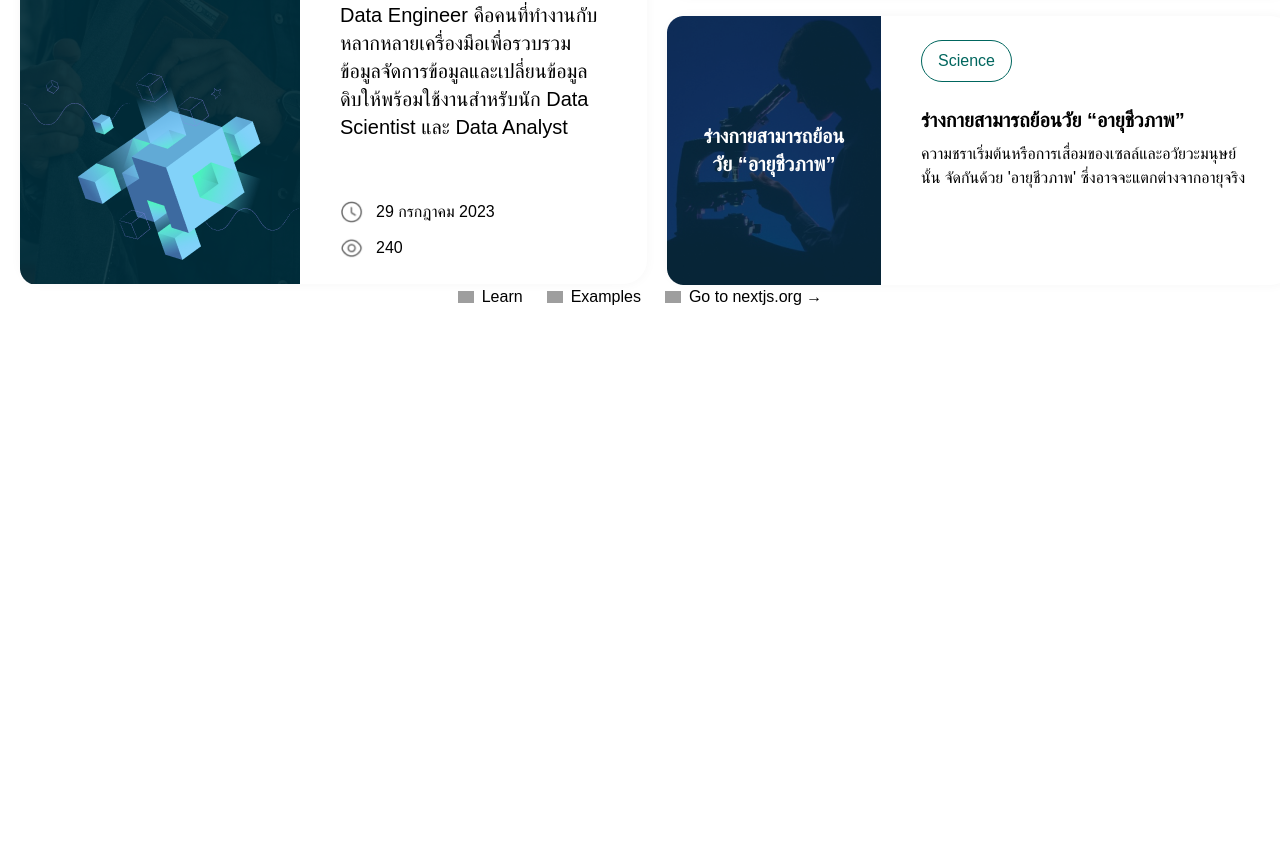
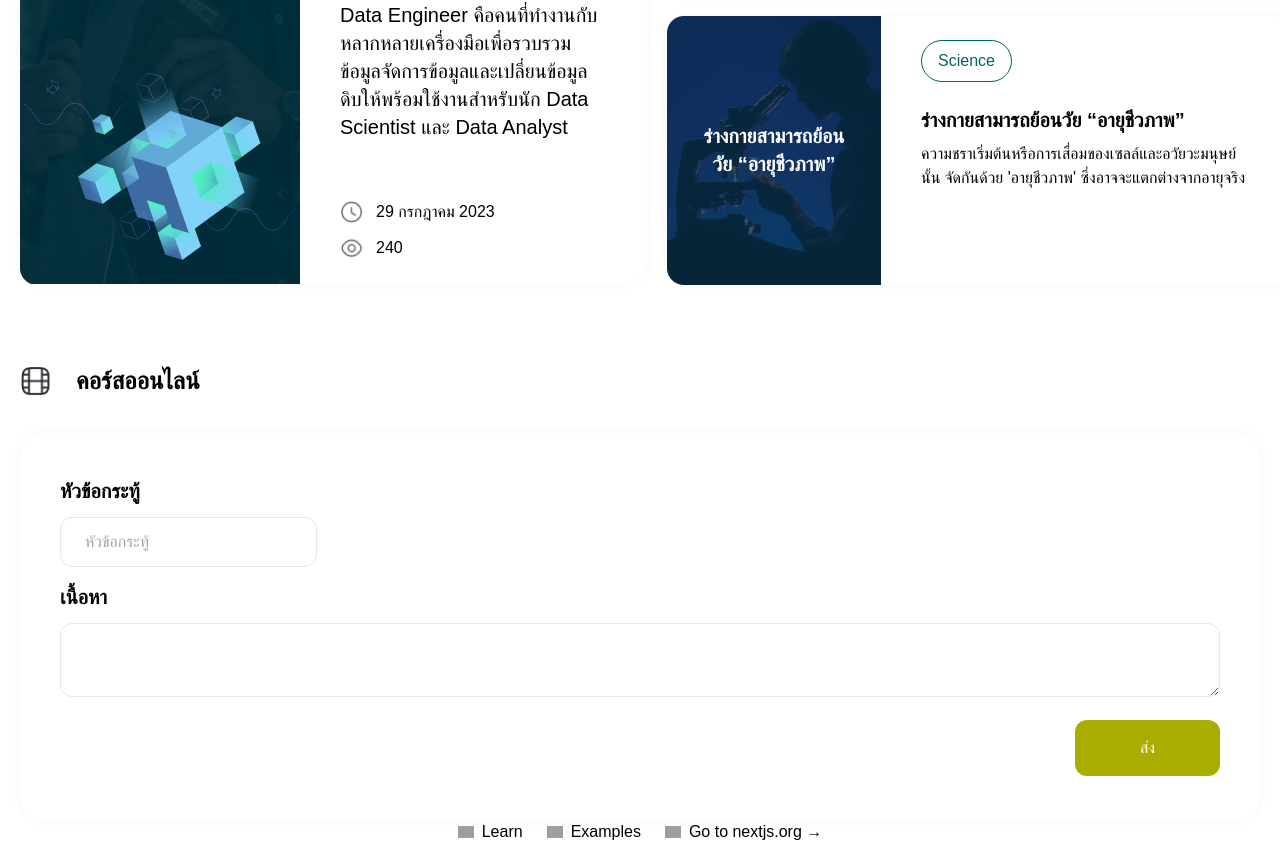
Before and after one commit to KongAtc/glonix-test, a Next.js app: page / in a window 1280 px wide. Shown: the part 2946-3790 px from the top of the page. Before the commit the page ends 3255 px from the top, so only its background shows below. Built offline with nearby package versions, Linux system fonts and the light colour scheme; grey boxes are pictures that could not be loaded; a web font is replaced by a local one.

Commit message:
feat: implement Q&A

```diff
--- a/src/app/components/MainContent.tsx
+++ b/src/app/components/MainContent.tsx
@@ -460,6 +460,37 @@ export default function MainContent() {
           </div>
         </div>
       </div>
+      <div className="w-80 flex flex-col gap-9 xl:w-full mt-20">
+        <div className="flex gap-6 items-center">
+          <Image
+            src="/video-vertical.png"
+            width={32}
+            height={32}
+            alt="video-vertical"
+          />
+          <p className="font-bold text-2xl">คอร์สออนไลน์</p>
+        </div>
+        <div
+          className="w-full rounded-3xl px-10 py-11 space-y-4"
+          style={{ boxShadow: "0px 0px 12px rgba(0, 0, 0, 0.04)" }}>
+          <div className="space-y-3">
+            <p className="font-bold text-xl">หัวข้อกระทู้</p>
+            <input
+              placeholder="หัวข้อกระทู้"
+              className="px-6 py-3 border rounded-xl"
+            />
+          </div>
+          <div className="space-y-3">
+            <p className="font-bold text-xl">เนื้อหา</p>
+            <textarea className="border w-full rounded-xl px-6 py-3" />
+          </div>
+          <div className="flex justify-end items-center">
+            <button className="rounded-xl bg-[#A8AD00] text-white px-2 py-4 w-full xl:w-[145px]">
+              ส่ง
+            </button>
+          </div>
+        </div>
+      </div>
     </div>
   );
 }
```
